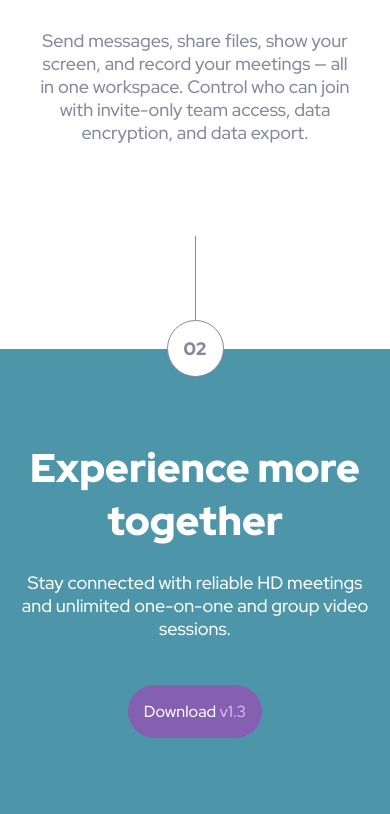
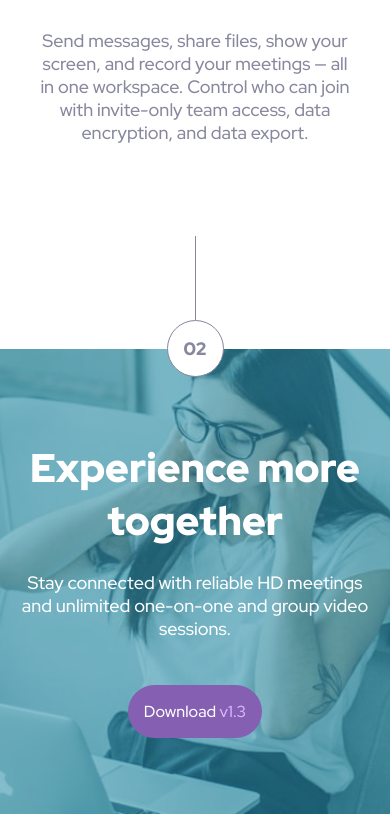
Before and after one commit to taariqamozilla/FEM-MeetLandingPage, a plain HTML site: page index.html in a window 390 px wide. Shown: the part 1693-2507 px from the top of the page. Drawn offline with Linux system fonts and the light colour scheme.

Commit message:
background-image

```diff
--- a/index.html
+++ b/index.html
@@ -63,6 +63,7 @@
 
 
   <section class="footer">
+    <div class="footer-overlay"></div>
     <div class="footer-container">
       <h2 class="white">Experience more <br> together</h2>
       <p class="white">Stay connected with reliable HD meetings and unlimited one-on-one and group video sessions.</p>
--- a/style.css
+++ b/style.css
@@ -209,7 +209,6 @@ img{
     align-items: center;
 }
 
-
 .footer-container p{
     max-width: 573px;
     margin: 0 auto;
@@ -260,6 +259,12 @@ img{
     .hero-image-right{
         display: none;
     }
+    .footer{
+        background-image: url(./assets/tablet/image-footer.jpg);
+        background-size: cover;
+        background-position:top;
+        background-blend-mode: soft-light;
+    }
     .footer-container{
         flex-direction: column;
         justify-content: center;
```
